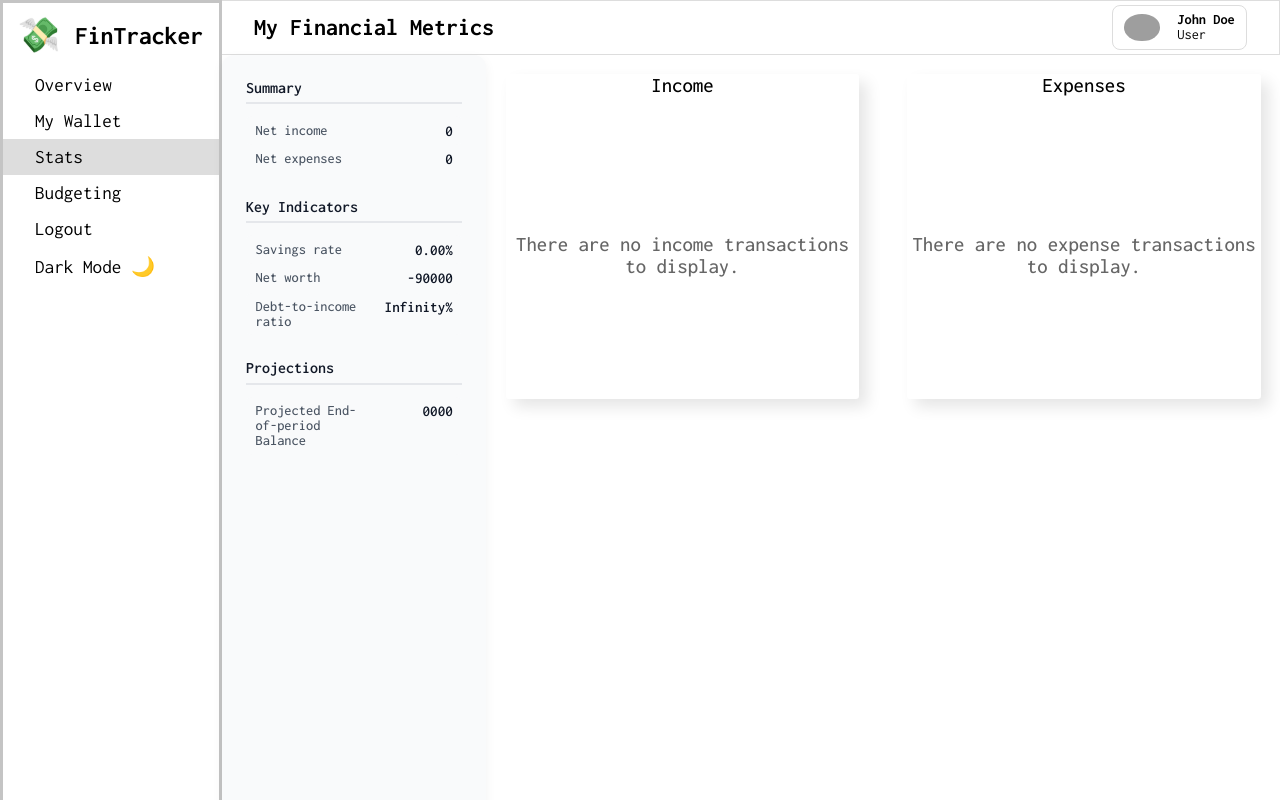
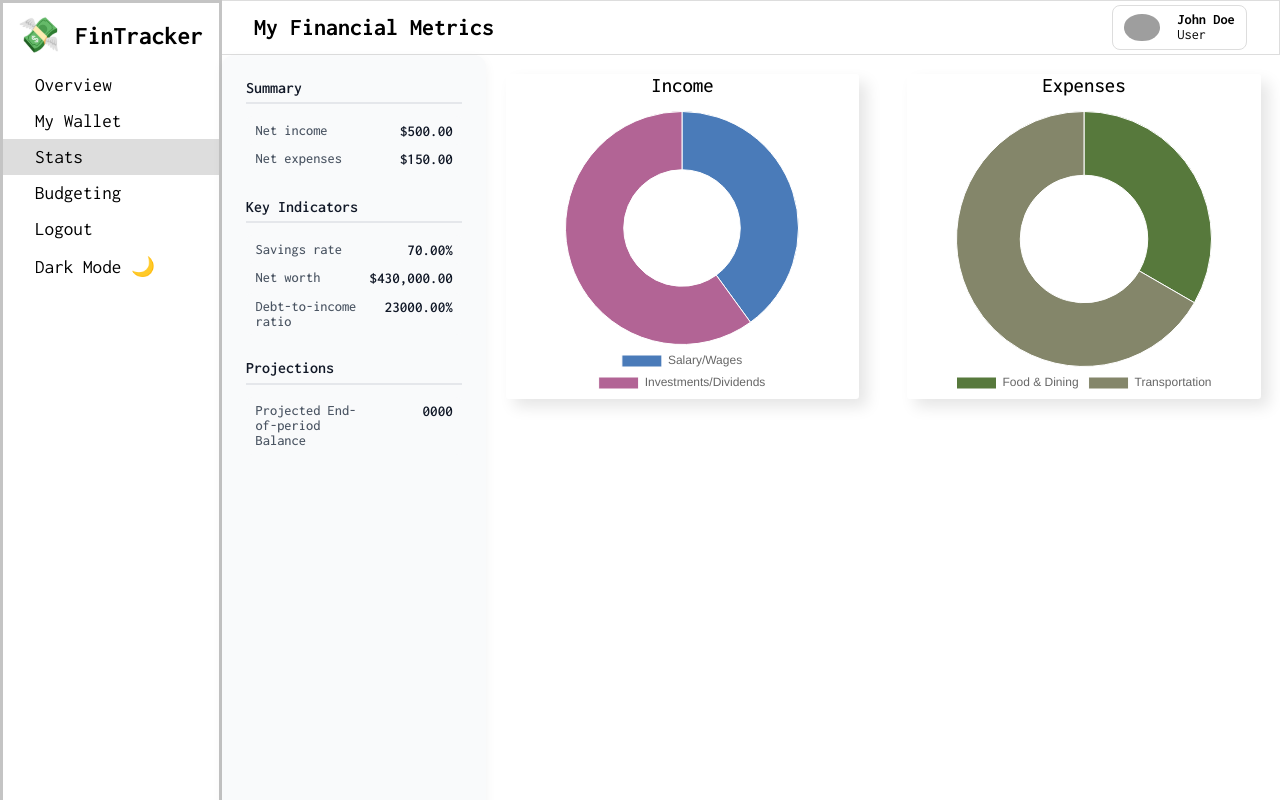
Before and after one commit to xinsheng04/fin-tracker, a React (Vite) app: page /Stats in a window 1280 px wide. Built offline with nearby package versions, Linux system fonts and the light colour scheme; grey boxes are pictures that could not be loaded.

Commit message:
Hotfix on the stats page

```diff
--- a/src/components/statsSidebar/StatsSidebar.tsx
+++ b/src/components/statsSidebar/StatsSidebar.tsx
@@ -1,10 +1,13 @@
 import { useSelector } from "react-redux";
 import styles from './StatsSidebar.module.css';
 import calcIncomeOrExpense from "../../util/calcIncomeOrExpense";
+import formatCurrency from "../../util/currencyFormatter";
 const StatsSidebar: React.FC = () => {
   const transactions = useSelector((state: any) => state.transaction.recentTransaction);
   const assetLiabilities = useSelector((state: any) => state.assetLiability.assetLiabilityItems);
+  const bankAccount = useSelector((state: any) => state.myWallet.bankAccounts);
 
+  const totalCashBalance = bankAccount.reduce((acc: number, item: any) => acc + item.amount, 0);
   const assets = assetLiabilities.filter((item: any) => item.type === 'asset');
   const liabilities = assetLiabilities.filter((item: any) => item.type === 'liability');
   const assetSum = assets.reduce((acc: number, item: any) => acc + item.value, 0);
@@ -21,13 +24,13 @@ const StatsSidebar: React.FC = () => {
             <tr>
               <th>Net income</th>
               <td>
-                {income}
+                {formatCurrency(income)}
               </td>
             </tr>
             <tr>
               <th>Net expenses</th>
               <td>
-                {expense}
+                {formatCurrency(expense)}
               </td>
             </tr>
           </tbody>
@@ -43,11 +46,11 @@ const StatsSidebar: React.FC = () => {
             </tr>
             <tr>
               <th>Net worth</th>
-              <td>{assetSum - liabilitySum}</td>
+              <td>{formatCurrency(assetSum + totalCashBalance - liabilitySum)}</td>
             </tr>
             <tr>
               <th>Debt-to-income ratio</th>
-              <td>{liabilitySum !== 0 ? (liabilitySum / income * 100).toFixed(2) : 0}%</td>
+              <td>{liabilitySum !== 0 && income !== 0 ? (liabilitySum / income * 100).toFixed(2) : 0}%</td>
             </tr>
           </tbody>
         </table>
--- a/src/pages/Stats/StatsPage.tsx
+++ b/src/pages/Stats/StatsPage.tsx
@@ -14,10 +14,24 @@ const EmptyChartText: React.FC<{ item: string }> = ({ item }) => {
 const StatsPage: React.FC = () => {
   const transactions = useSelector((state: any) => state.transaction.recentTransaction);
 
+  function groupByCategory(data: any[]): { label: string; value: number }[] {
+    const aggregatedData = data.reduce((acc: Record<string, number>, curr: any) => {
+      const { category, amount } = curr;
+      if (!acc[category]){
+        acc[category] = 0;
+      }
+      acc[category] += Number(amount);
+      return acc;
+    }, {} as Record<string, number>);
+
+    const ans = Object.entries(aggregatedData).map(([category, amount]) => ({ label: category, value: Number(amount) }));
+    return ans;
+  }
+
   const income = transactions.filter((t: any) => t.typeOfTransfer === 'income');
-  const incomeLabelData = income.map((t: any) => ({ label: t.category, value: t.amount }));
+  const incomeLabelData = groupByCategory(income);
   const expenses = transactions.filter((t: any) => t.typeOfTransfer === 'expense');
-  const expenseLabelData = expenses.map((t: any) => ({ label: t.category, value: t.amount }));
+  const expenseLabelData = groupByCategory(expenses);
 
   return (
     <div>
--- a/src/store/assetLiability.ts
+++ b/src/store/assetLiability.ts
@@ -56,6 +56,15 @@ const dummyState: AssetLiabilityType = {
       type: "liability",
       category: "fixed",
     },
+    {
+      id: "ASLI5",
+      item: "Home",
+      value: 500000,
+      description: "Primary residence",
+      date: "2025-06-30",
+      type: "asset",
+      category: "fixed",
+    }
   ],
 };
 
--- a/src/store/transaction.ts
+++ b/src/store/transaction.ts
@@ -74,7 +74,7 @@ const initialState: TransactionsState = {
 
 const transactionSlice = createSlice({
   name: 'recentTransactionDetails',
-  initialState: initialState,
+  initialState: dummyState,
   reducers: {
     // adding to recent transactions
     addRecentTransaction(state, action: PayloadAction<AddTransactionPayload<TransactionsType>>) {
--- a/src/util/genID.ts
+++ b/src/util/genID.ts
@@ -1,5 +1,5 @@
 let transactionIDCounter = 0;
-let assetLiabilityIDCounter = 4;
+let assetLiabilityIDCounter = 5;
 
 export function generateTransactionID(): string {
   transactionIDCounter += 1;
```
Also changed, not shown: src/util/currencyFormatter.d.ts (deleted, +0 -7 lines).
